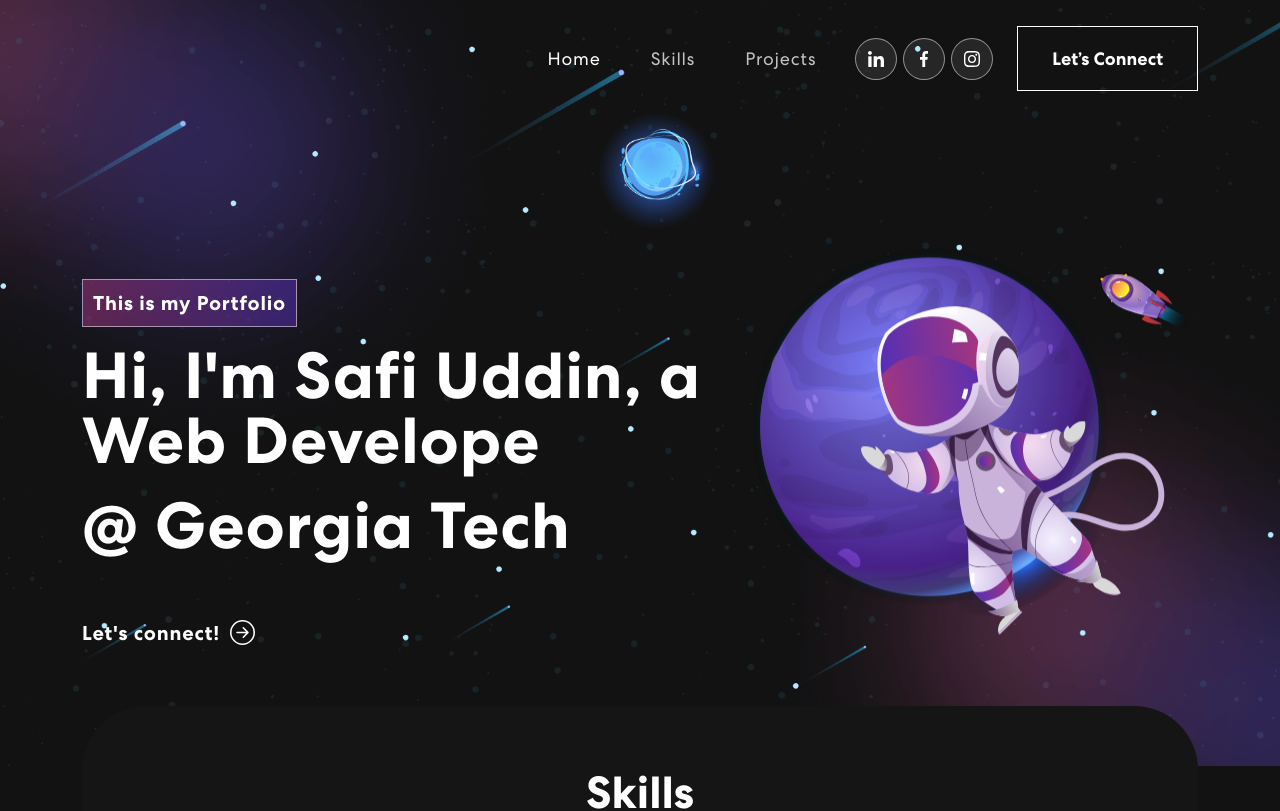
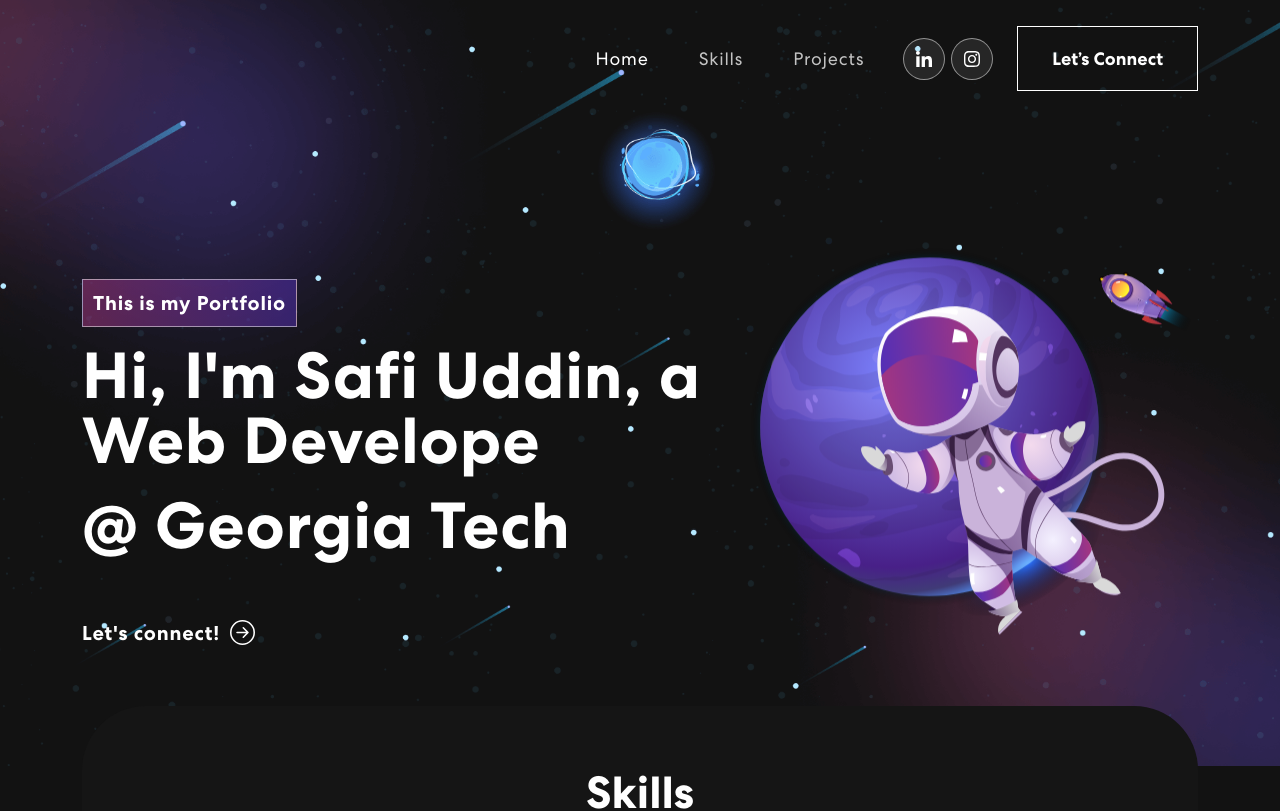
Before and after one commit to safimuddin/portfolio_website, a React (Create React App) app: page / in a window 1280 px wide. Shown: the top 811 px of the page. Built offline with nearby package versions, Linux system fonts and the light colour scheme.

Commit message:
Changed NavBar.js

```diff
--- a/src/components/NavBar.js
+++ b/src/components/NavBar.js
@@ -44,9 +44,6 @@
               <img src={navIcon1} alt="Icon 1 description" />
             </a>
             <a href="/">
-              <img src={navIcon2} alt="Icon 2 description" />
-            </a>
-            <a href="/">
               <img src={navIcon3} alt="Icon 3 description" />
             </a>
             </div>
```
